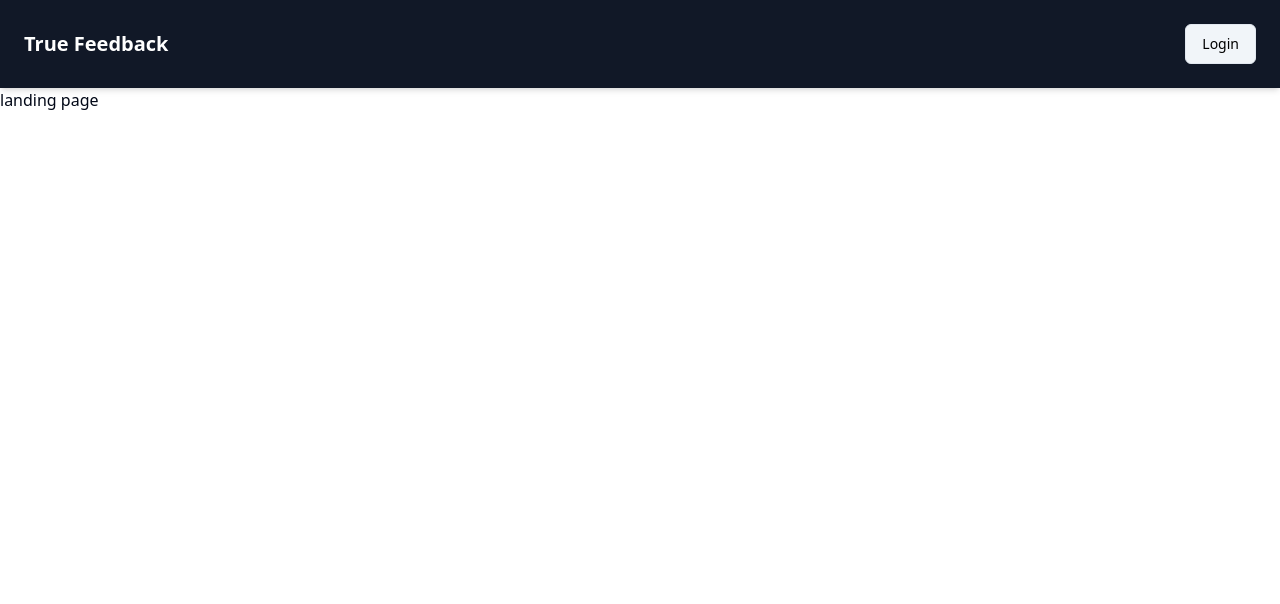
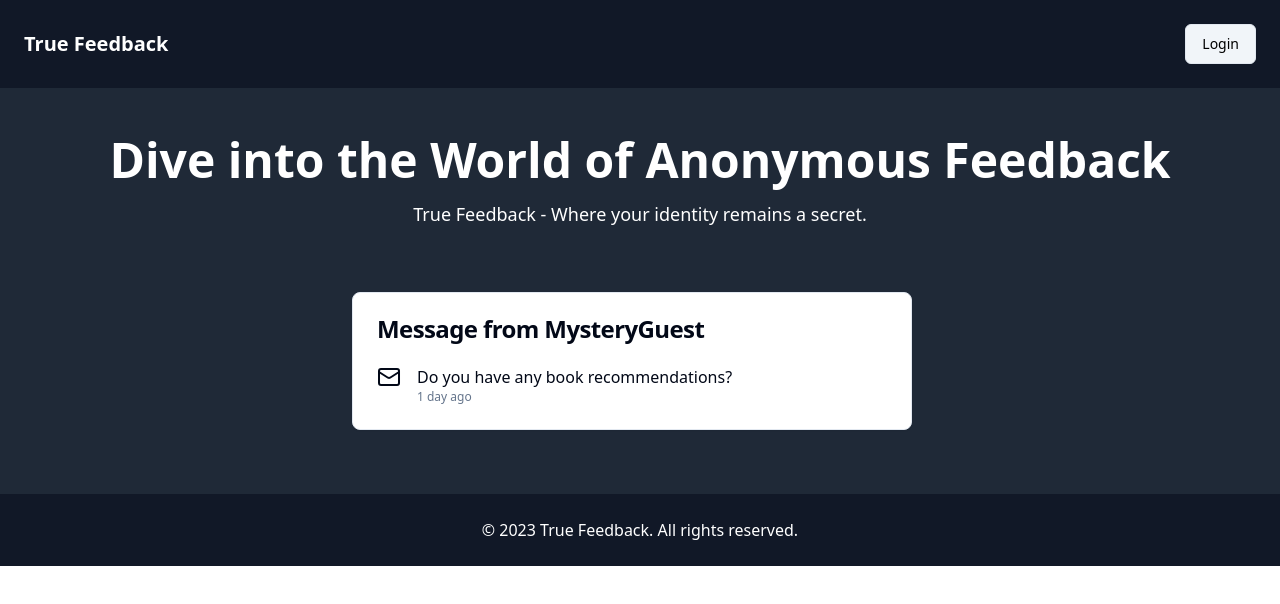
Before and after one commit to mohammad-al-samiul/mystry-message, a Next.js app: page / in a window 1280 px wide. Shown: the top 604 px of the page. Built offline with nearby package versions, Linux system fonts and the light colour scheme; no server answers.

Commit message:
home page added

```diff
--- /dev/null
+++ b/data/messages.json
@@ -0,0 +1,17 @@
+[
+  {
+    "title": "Message from User123",
+    "content": "Hey, how are you doing today?",
+    "received": "10 minutes ago"
+  },
+  {
+    "title": "Message from SecretAdmirer",
+    "content": "I really liked your recent post!",
+    "received": "2 hours ago"
+  },
+  {
+    "title": "Message from MysteryGuest",
+    "content": "Do you have any book recommendations?",
+    "received": "1 day ago"
+  }
+]
--- a/package.json
+++ b/package.json
@@ -23,6 +23,8 @@
     "bcryptjs": "^3.0.2",
     "class-variance-authority": "^0.7.1",
     "clsx": "^2.1.1",
+    "embla-carousel-autoplay": "^8.6.0",
+    "embla-carousel-react": "^8.6.0",
     "express": "^5.1.0",
     "lucide-react": "^0.540.0",
     "mongoose": "^8.17.1",
--- a/src/app/api/get-messages/route.ts
+++ b/src/app/api/get-messages/route.ts
@@ -19,10 +19,12 @@
   try {
     const user = await UserModel.aggregate([
       { $match: { _id: userId } },
-      { $unwind: "$messages" },
-      { $sort: { "messages.createdAt": -1 } },
-      { $group: { _id: "$_id", messages: { $push: "$messages" } } },
-    ]).exec();
+      {
+        $project: {
+          messages: { $slice: [{ $reverseArray: "$messages" }, 0, 100] }, // latest messages first, limit 100
+        },
+      },
+    ]);
 
     if (!user || user.length === 0) {
       return Response.json(
--- a/src/app/dashboard/page.tsx
+++ b/src/app/dashboard/page.tsx
@@ -56,6 +56,7 @@
       setIsSwitchLoading(false);
       try {
         const response = await axios.get<IApiResponse>("/api/get-messages");
+
         setMessages(response.data.messages || []);
         if (refresh) {
           toast("Refreshed Messages", {
@@ -80,7 +81,6 @@
     if (!session || !session.user) return;
 
     fetchMessages();
-
     fetchAcceptMessages();
   }, [session, setValue, fetchAcceptMessages, fetchMessages]);
 
--- a/src/app/page.tsx
+++ b/src/app/page.tsx
@@ -1,3 +1,60 @@
+"use client";
+import { Card, CardContent, CardHeader, CardTitle } from "@/components/ui/card";
+import {
+  Carousel,
+  CarouselContent,
+  CarouselItem,
+} from "@/components/ui/carousel";
+import messages from "../../data/messages.json";
+import { Mail } from "lucide-react";
+import Autoplay from "embla-carousel-autoplay";
+
 export default function Home() {
-  return <div>landing page</div>;
+  return (
+    <>
+      {/* Main content */}
+      <main className="flex-grow flex flex-col items-center justify-center px-4 md:px-24 py-12 bg-gray-800 text-white">
+        <section className="text-center mb-8 md:mb-12">
+          <h1 className="text-3xl md:text-5xl font-bold">
+            Dive into the World of Anonymous Feedback
+          </h1>
+          <p className="mt-3 md:mt-4 text-base md:text-lg">
+            True Feedback - Where your identity remains a secret.
+          </p>
+        </section>
+
+        {/* Carousel for Messages */}
+        <Carousel
+          plugins={[Autoplay({ delay: 2000 })]}
+          className="w-full max-w-lg md:max-w-xl"
+        >
+          <CarouselContent>
+            {messages.map((message, index) => (
+              <CarouselItem key={index} className="p-4">
+                <Card>
+                  <CardHeader>
+                    <CardTitle>{message.title}</CardTitle>
+                  </CardHeader>
+                  <CardContent className="flex flex-col md:flex-row items-start space-y-2 md:space-y-0 md:space-x-4">
+                    <Mail className="flex-shrink-0" />
+                    <div>
+                      <p>{message.content}</p>
+                      <p className="text-xs text-muted-foreground">
+                        {message.received}
+                      </p>
+                    </div>
+                  </CardContent>
+                </Card>
+              </CarouselItem>
+            ))}
+          </CarouselContent>
+        </Carousel>
+      </main>
+
+      {/* Footer */}
+      <footer className="text-center p-4 md:p-6 bg-gray-900 text-white">
+        © 2023 True Feedback. All rights reserved.
+      </footer>
+    </>
+  );
 }
--- /dev/null
+++ b/src/components/ui/carousel.tsx
@@ -0,0 +1,262 @@
+"use client"
+
+import * as React from "react"
+import useEmblaCarousel, {
+  type UseEmblaCarouselType,
+} from "embla-carousel-react"
+import { ArrowLeft, ArrowRight } from "lucide-react"
+
+import { cn } from "@/lib/utils"
+import { Button } from "@/components/ui/button"
+
+type CarouselApi = UseEmblaCarouselType[1]
+type UseCarouselParameters = Parameters<typeof useEmblaCarousel>
+type CarouselOptions = UseCarouselParameters[0]
+type CarouselPlugin = UseCarouselParameters[1]
+
+type CarouselProps = {
+  opts?: CarouselOptions
+  plugins?: CarouselPlugin
+  orientation?: "horizontal" | "vertical"
+  setApi?: (api: CarouselApi) => void
+}
+
+type CarouselContextProps = {
+  carouselRef: ReturnType<typeof useEmblaCarousel>[0]
+  api: ReturnType<typeof useEmblaCarousel>[1]
+  scrollPrev: () => void
+  scrollNext: () => void
+  canScrollPrev: boolean
+  canScrollNext: boolean
+} & CarouselProps
+
+const CarouselContext = React.createContext<CarouselContextProps | null>(null)
+
+function useCarousel() {
+  const context = React.useContext(CarouselContext)
+
+  if (!context) {
+    throw new Error("useCarousel must be used within a <Carousel />")
+  }
+
+  return context
+}
+
+const Carousel = React.forwardRef<
+  HTMLDivElement,
+  React.HTMLAttributes<HTMLDivElement> & CarouselProps
+>(
+  (
+    {
+      orientation = "horizontal",
+      opts,
+      setApi,
+      plugins,
+      className,
+      children,
+      ...props
+    },
+    ref
+  ) => {
+    const [carouselRef, api] = useEmblaCarousel(
+      {
+        ...opts,
+        axis: orientation === "horizontal" ? "x" : "y",
+      },
+      plugins
+    )
+    const [canScrollPrev, setCanScrollPrev] = React.useState(false)
+    const [canScrollNext, setCanScrollNext] = React.useState(false)
+
+    const onSelect = React.useCallback((api: CarouselApi) => {
+      if (!api) {
+        return
+      }
+
+      setCanScrollPrev(api.canScrollPrev())
+      setCanScrollNext(api.canScrollNext())
+    }, [])
+
+    const scrollPrev = React.useCallback(() => {
+      api?.scrollPrev()
+    }, [api])
+
+    const scrollNext = React.useCallback(() => {
+      api?.scrollNext()
+    }, [api])
+
+    const handleKeyDown = React.useCallback(
+      (event: React.KeyboardEvent<HTMLDivElement>) => {
+        if (event.key === "ArrowLeft") {
+          event.preventDefault()
+          scrollPrev()
+        } else if (event.key === "ArrowRight") {
+          event.preventDefault()
+          scrollNext()
+        }
+      },
+      [scrollPrev, scrollNext]
+    )
+
+    React.useEffect(() => {
+      if (!api || !setApi) {
+        return
+      }
+
+      setApi(api)
+    }, [api, setApi])
+
+    React.useEffect(() => {
+      if (!api) {
+        return
+      }
+
+      onSelect(api)
+      api.on("reInit", onSelect)
+      api.on("select", onSelect)
+
+      return () => {
+        api?.off("select", onSelect)
+      }
+    }, [api, onSelect])
+
+    return (
+      <CarouselContext.Provider
+        value={{
+          carouselRef,
+          api: api,
+          opts,
+          orientation:
+            orientation || (opts?.axis === "y" ? "vertical" : "horizontal"),
+          scrollPrev,
+          scrollNext,
+          canScrollPrev,
+          canScrollNext,
+        }}
+      >
+        <div
+          ref={ref}
+          onKeyDownCapture={handleKeyDown}
+          className={cn("relative", className)}
+          role="region"
+          aria-roledescription="carousel"
+          {...props}
+        >
+          {children}
+        </div>
+      </CarouselContext.Provider>
+    )
+  }
+)
+Carousel.displayName = "Carousel"
+
+const CarouselContent = React.forwardRef<
+  HTMLDivElement,
+  React.HTMLAttributes<HTMLDivElement>
+>(({ className, ...props }, ref) => {
+  const { carouselRef, orientation } = useCarousel()
+
+  return (
+    <div ref={carouselRef} className="overflow-hidden">
+      <div
+        ref={ref}
+        className={cn(
+          "flex",
+          orientation === "horizontal" ? "-ml-4" : "-mt-4 flex-col",
+          className
+        )}
+        {...props}
+      />
+    </div>
+  )
+})
+CarouselContent.displayName = "CarouselContent"
+
+const CarouselItem = React.forwardRef<
+  HTMLDivElement,
+  React.HTMLAttributes<HTMLDivElement>
+>(({ className, ...props }, ref) => {
+  const { orientation } = useCarousel()
+
+  return (
+    <div
+      ref={ref}
+      role="group"
+      aria-roledescription="slide"
+      className={cn(
+        "min-w-0 shrink-0 grow-0 basis-full",
+        orientation === "horizontal" ? "pl-4" : "pt-4",
+        className
+      )}
+      {...props}
+    />
+  )
+})
+CarouselItem.displayName = "CarouselItem"
+
+const CarouselPrevious = React.forwardRef<
+  HTMLButtonElement,
+  React.ComponentProps<typeof Button>
+>(({ className, variant = "outline", size = "icon", ...props }, ref) => {
+  const { orientation, scrollPrev, canScrollPrev } = useCarousel()
+
+  return (
+    <Button
+      ref={ref}
+      variant={variant}
+      size={size}
+      className={cn(
+        "absolute  h-8 w-8 rounded-full",
+        orientation === "horizontal"
+          ? "-left-12 top-1/2 -translate-y-1/2"
+          : "-top-12 left-1/2 -translate-x-1/2 rotate-90",
+        className
+      )}
+      disabled={!canScrollPrev}
+      onClick={scrollPrev}
+      {...props}
+    >
+      <ArrowLeft className="h-4 w-4" />
+      <span className="sr-only">Previous slide</span>
+    </Button>
+  )
+})
+CarouselPrevious.displayName = "CarouselPrevious"
+
+const CarouselNext = React.forwardRef<
+  HTMLButtonElement,
+  React.ComponentProps<typeof Button>
+>(({ className, variant = "outline", size = "icon", ...props }, ref) => {
+  const { orientation, scrollNext, canScrollNext } = useCarousel()
+
+  return (
+    <Button
+      ref={ref}
+      variant={variant}
+      size={size}
+      className={cn(
+        "absolute h-8 w-8 rounded-full",
+        orientation === "horizontal"
+          ? "-right-12 top-1/2 -translate-y-1/2"
+          : "-bottom-12 left-1/2 -translate-x-1/2 rotate-90",
+        className
+      )}
+      disabled={!canScrollNext}
+      onClick={scrollNext}
+      {...props}
+    >
+      <ArrowRight className="h-4 w-4" />
+      <span className="sr-only">Next slide</span>
+    </Button>
+  )
+})
+CarouselNext.displayName = "CarouselNext"
+
+export {
+  type CarouselApi,
+  Carousel,
+  CarouselContent,
+  CarouselItem,
+  CarouselPrevious,
+  CarouselNext,
+}
```
Also changed, not shown: 1 other file (tests, documents, lock files or other folders).
